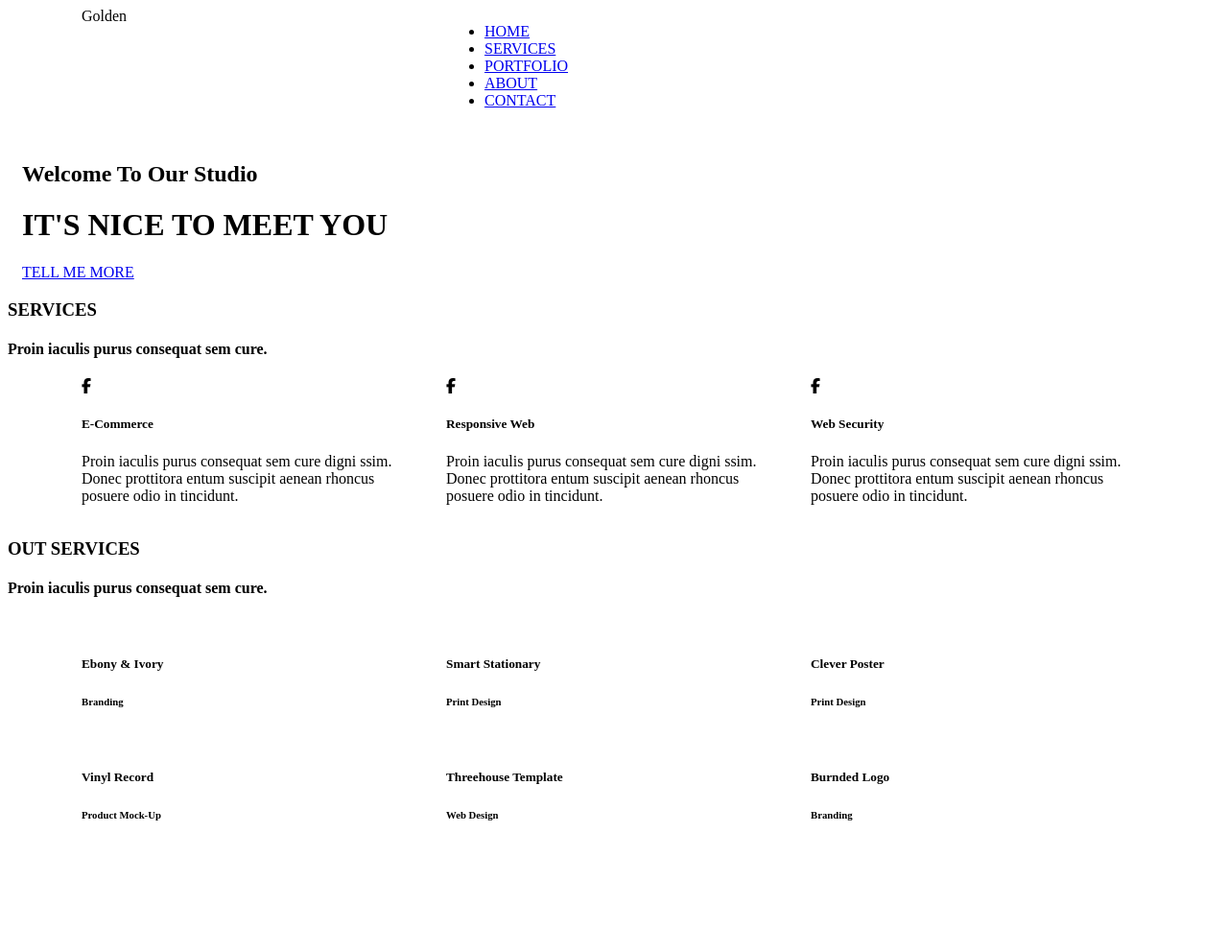
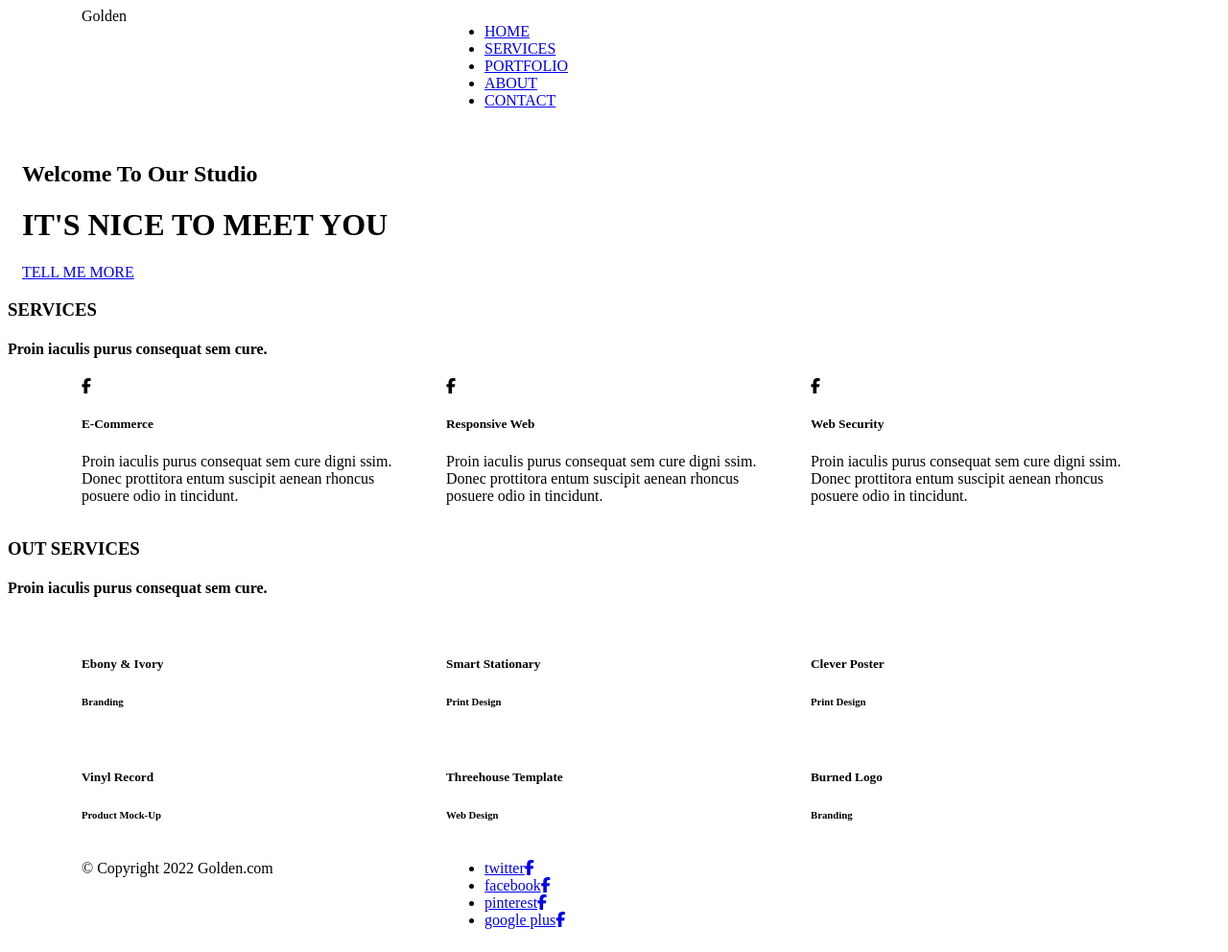
Before and after one commit to abath88/agencja-reklamowa, a website: page index.html in a window 1280 px wide. Shown: the whole page at 96% size. Before the commit the page ends 888 px from the top, so only its background shows below. Drawn offline with Linux system fonts and the light colour scheme.

Commit message:
Add html for footer

```diff
--- a/index.html
+++ b/index.html
@@ -120,7 +120,7 @@
                     <div class="card">
                         <img class="card__img" src="">
                         <div class="card__text">
-                            <h5>Burnded Logo</h5>
+                            <h5>Burned Logo</h5>
                             <h6>Branding</h6>
                         </div>
                     </div>
@@ -130,7 +130,21 @@
     </div>
 
     <footer class="footer">
-
+        <div class="container">
+            <div class="row">
+                <div class="col col-md-4">
+                    <p class="copyright">&#169; Copyright 2022 Golden.com</p>
+                </div>
+                <div class="col col-md-8">
+                    <ul>
+                        <li><a href="#">twitter<i class="fab fa-facebook-f"></i></a></li>
+                        <li><a href="#">facebook<i class="fab fa-facebook-f"></i></a></li>
+                        <li><a href="#">pinterest<i class="fab fa-facebook-f"></i></a></li>
+                        <li><a href="#">google plus<i class="fab fa-facebook-f"></i></a></li>
+                    </ul>
+                </div>
+            </div>
+        </div>
     </footer>
 </body>
 </html>
```
